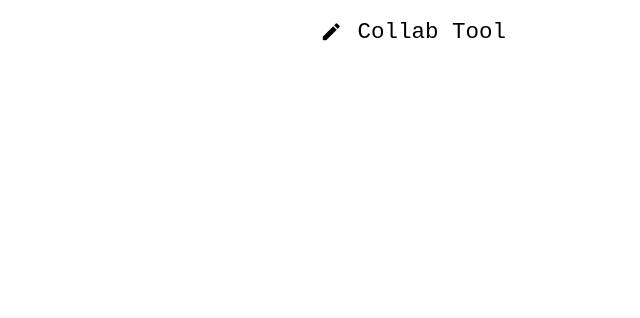
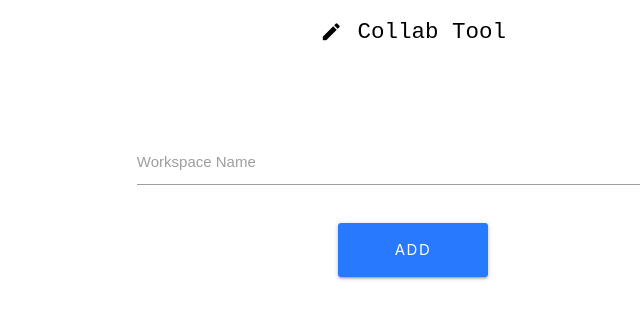
Before and after one commit to shangkaul/collab_tool_ui, a React (Create React App) app: page /createWs in a window 1280 px wide. Shown: the top 318 px of the page, without its empty margins (227-867 px from the left). Built offline with nearby package versions, Linux system fonts and the light colour scheme; no server answers.

Commit message:
Added Add workspace component

```diff
--- a/src/App.js
+++ b/src/App.js
@@ -7,6 +7,7 @@ import Register from "./components/Auth/register";
 import Login from "./components/Auth/login";
 import Dash from "./components/Dashboard/dash";
 import Workspace from "./components/Workspace/workspace";
+import CreateWs from "./components/Dashboard/createWs";
 
 export default function App() {
   return (
@@ -18,6 +19,7 @@ export default function App() {
         <Route exact path="/register" component={Register} />
         <Route exact path="/dashboard" component={Dash} />
         <Route exact path="/workspace" component={Workspace} />
+        <Route exact path="/createWs" component={CreateWs} />
       </div>
     </Router>
   );
--- a/src/components/Auth/login.js
+++ b/src/components/Auth/login.js
@@ -94,10 +94,10 @@ export default function Login() {
             </form>
           </div>
         </div>
-        <div style={{fontWeight:600}}>Debugging Credentials</div><br/>
+        <div style={{ fontWeight: 600 }}>Debugging Credentials</div>
+        <br />
         <div>Email: admin@admin.com</div>
         <div>Password: admin@1234</div>
-
       </div>
     </div>
   );
--- /dev/null
+++ b/src/components/Dashboard/createWs.js
@@ -0,0 +1,75 @@
+import "../../styles.css";
+import { useState } from "react";
+import { Link, useHistory } from "react-router-dom";
+import jwt_decode from "jwt-decode";
+import axios from "axios";
+
+export default function CreateWs() {
+  let history = useHistory();
+  const token = localStorage.getItem("collab_user_token");
+  const user = {
+    user_id: token
+  };
+  var [ws, setWs] = useState({
+    name: "",
+    user_id: token
+  });
+  function handleChange(e) {
+    const { id, value } = e.target;
+    setWs({ ...ws, [id]: value });
+  }
+
+  const handleSubmit = (e) => {
+    e.preventDefault();
+    console.log(ws);
+    axios
+      .post("https://collabserver.shangkaul.repl.co/ws/addWs", wsData)
+      .then((response) => {
+        console.log(response);
+        history.push("/dashboard");
+      })
+      .catch((err) => {
+        console.log(err);
+      });
+  };
+
+  const wsData = {
+    name: ws.name,
+    user_id: ws.user_id
+  };
+  return (
+    <div className="CreateWs">
+      <div className="container">
+        <div style={{ marginTop: "4rem" }} className="row">
+          <div className="col s8 offset-s2">
+            <form noValidate onSubmit={(e) => handleSubmit(e)}>
+              <div className="input-field col s12">
+                <input
+                  onChange={(e) => handleChange(e)}
+                  value={ws.name}
+                  id="name"
+                  type="text"
+                />
+                <label htmlFor="email">Workspace Name</label>
+              </div>
+              <div className="col s12" style={{ paddingLeft: "11.250px" }}>
+                <button
+                  style={{
+                    width: "150px",
+                    borderRadius: "3px",
+                    letterSpacing: "1.5px",
+                    marginTop: "1rem"
+                  }}
+                  type="submit"
+                  className="btn btn-large waves-effect waves-light hoverable blue accent-3"
+                >
+                  Add
+                </button>
+              </div>
+            </form>
+          </div>
+        </div>
+      </div>
+    </div>
+  );
+}
--- a/src/components/Dashboard/dash.js
+++ b/src/components/Dashboard/dash.js
@@ -38,6 +38,11 @@ export default function Dash() {
           ))}
         </ul>
       </div>
+      <Link to="/createWs">
+        <button className="btn-floating btn-large waves-effect waves-light blue">
+          <i className="material-icons">add</i>
+        </button>
+      </Link>
     </div>
   );
 }
--- a/src/styles.css
+++ b/src/styles.css
@@ -87,3 +87,8 @@
   background-color: dodgerblue;
   color: white;
 }
+.btn-floating {
+  position: absolute;
+  bottom: 1rem;
+  right: 1rem;
+}
```
